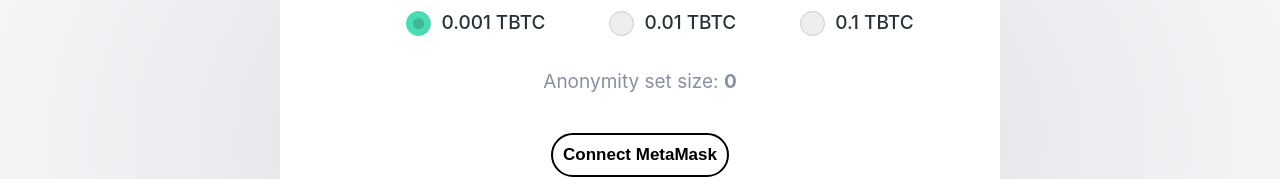
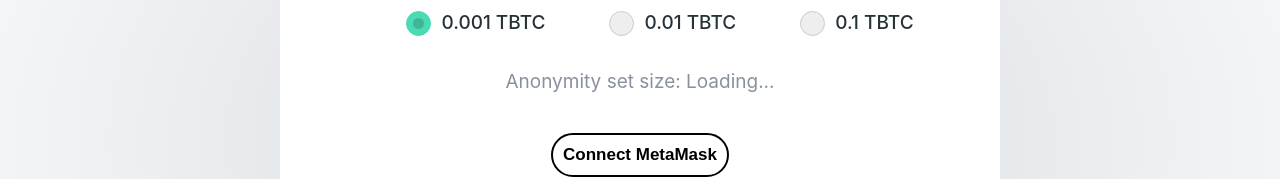
Before and after one commit to tbtctornado/frontend, a React (Create React App) app: page / in a window 1280 px wide. Shown: the part 300-479 px from the top of the page. Built offline with nearby package versions, Linux system fonts and the light colour scheme; no server answers.

Commit message:
Anonymity set size loading improvement

```diff
--- a/src/components/DepositPage.tsx
+++ b/src/components/DepositPage.tsx
@@ -66,6 +66,8 @@
             this.setState({ web3: window.web3 }, () => {
                 console.log('wallet connected');
             });
+        } else {
+            alert('Install MetaMask if you want to deposit to TBTC Tornado');
         }
     };
 
@@ -263,7 +265,8 @@
 
                 {amountOptions}
                 <h3 className="anonymity-size">
-                    Anonymity set size: <b>{this.state.anonymitySetSize}</b>
+                    Anonymity set size:{' '}
+                    {this.state.anonymitySetSize === -1 ? <>Loading...</> : <b>{this.state.anonymitySetSize}</b>}
                 </h3>
 
                 {depositInfo}
--- a/src/utils/axios-functions.ts
+++ b/src/utils/axios-functions.ts
@@ -24,7 +24,7 @@
     } catch (error) {
         console.log('Error while requesting anonymity set size');
         console.log(error);
-        return 0;
+        return -1;
     }
 };
 
```
